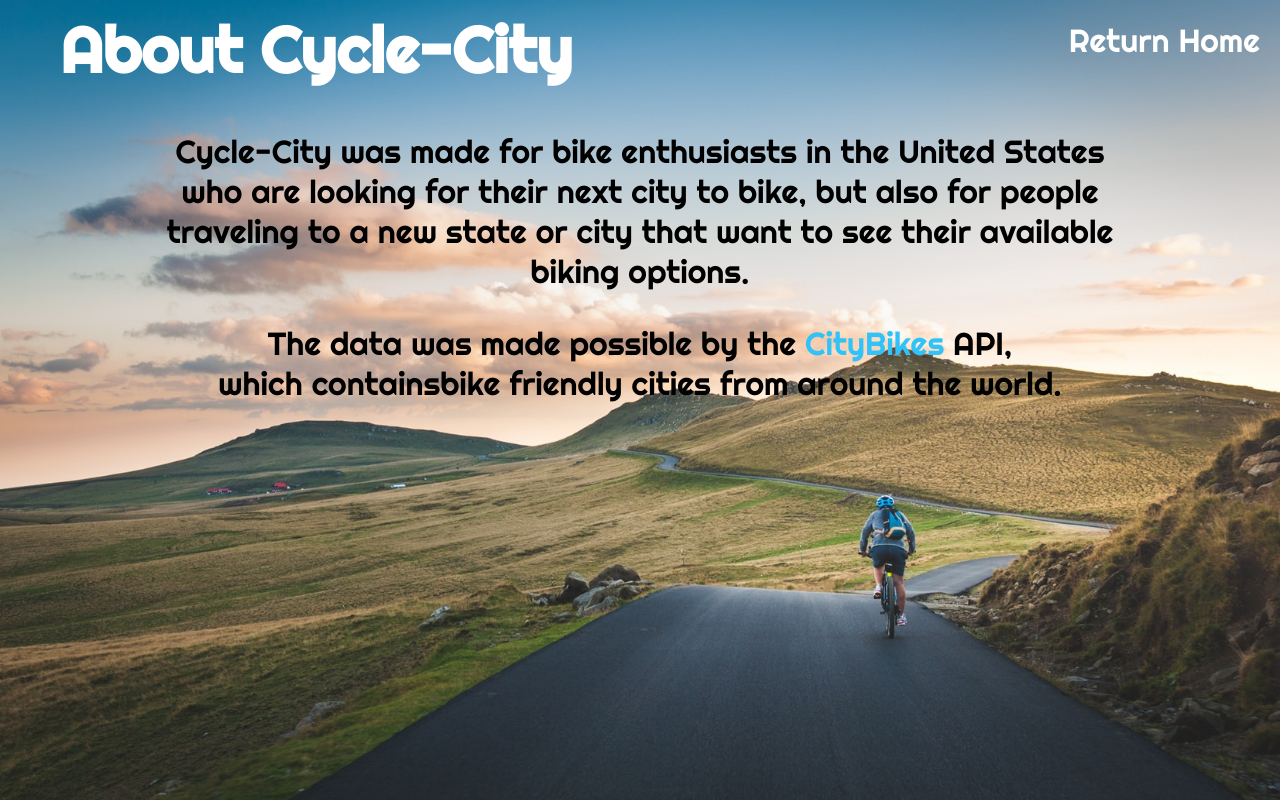
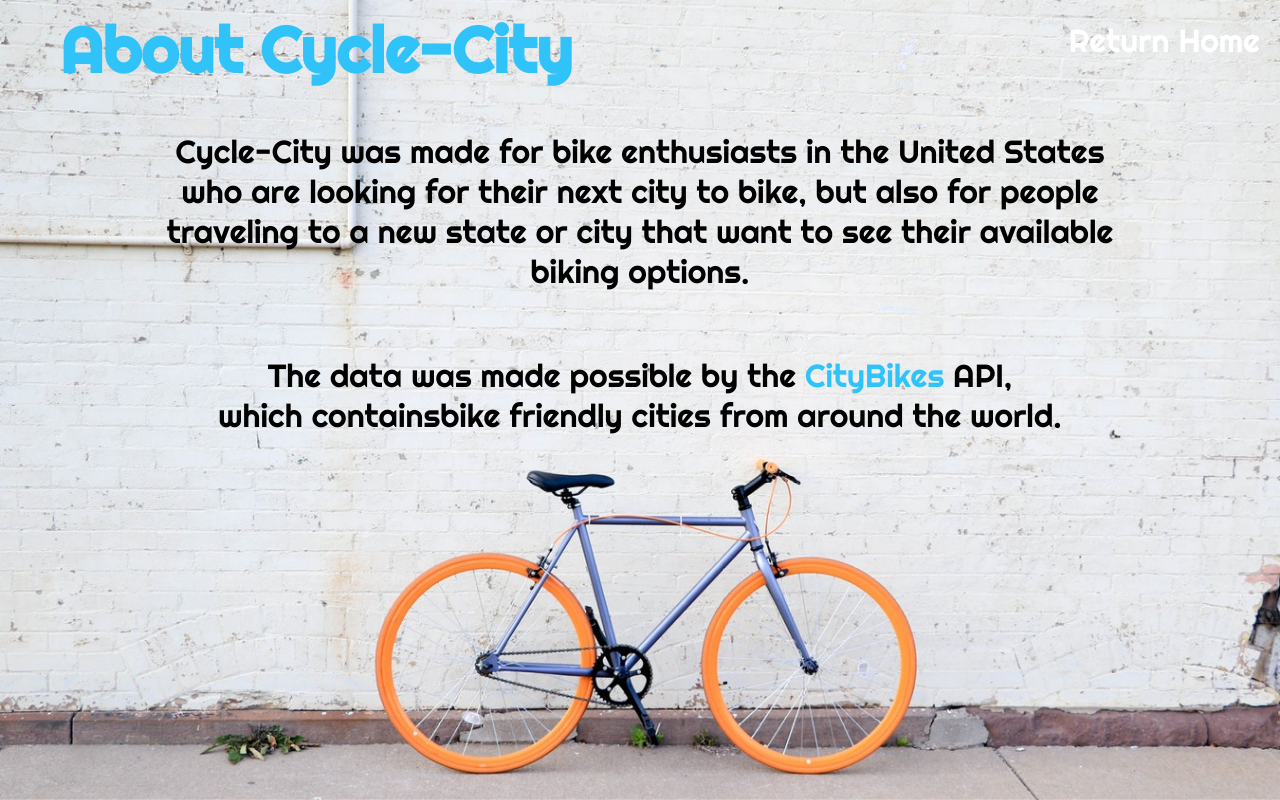
Before and after one commit to saadricklamar/cycle-city, a React (Create React App) app: page /About in a window 1280 px wide. Built offline with nearby package versions, Linux system fonts and the light colour scheme.

Commit message:
Connect bike paths to redux

```diff
--- a/package.json
+++ b/package.json
@@ -13,7 +13,8 @@
     "react-router-dom": "^5.0.0",
     "react-scripts": "3.0.1",
     "redux": "^4.0.1",
-    "redux-devtools-extension": "^2.13.8"
+    "redux-devtools-extension": "^2.13.8",
+    "redux-thunk": "^2.3.0"
   },
   "scripts": {
     "start": "react-scripts start",
--- a/src/actions/index.js
+++ b/src/actions/index.js
@@ -0,0 +1,6 @@
+export const addBikePaths = bikePaths =>  {
+    return {
+        type: 'ADD_BIKE_PATHS',
+        bikePaths
+    }
+}
--- a/src/components/About/About.js
+++ b/src/components/About/About.js
@@ -6,7 +6,7 @@ const About = () => {
     return (
         <div className='about'>
             <header>
-                <h1>About Cycle-City</h1>
+                <h1 className='About'>About Cycle-City</h1>
                 <Link className='return-home' to="/">
                     Return Home
                 </Link>
--- a/src/components/About/About.scss
+++ b/src/components/About/About.scss
@@ -10,6 +10,9 @@ a {
     }
 }
 
+.About {
+    color: #30C3FA;
+}
 .return-home {
     margin: 20px 20px;
     font-size: 2rem;
@@ -20,3 +23,13 @@ a {
         cursor: pointer;
     }
 }
+
+.about {
+    text-align: center;
+    background: url(../../images/about-page.jpeg) no-repeat center center fixed;
+    -webkit-background-size: cover;
+    -moz-background-size: cover;
+    -o-background-size: cover;
+    background-size: cover;
+    height: 100vh;
+}
--- a/src/components/Home/Home.js
+++ b/src/components/Home/Home.js
@@ -2,12 +2,14 @@ import React, { Component } from 'react';
 import Search from '../../components/Search/Search';
 import './Home.scss';
 import { Route, Switch, Link, Redirect } from "react-router-dom";
+import { connect } from 'react-redux';
+import { addBikePaths } from '../../actions';
+
 
 class Home extends Component {
     constructor() {
       super()
       this.state = {
-        bikePaths: [],
         error: ''
       }
     }
@@ -17,13 +19,14 @@ class Home extends Component {
       const bikePathsURL = 'http://api.citybik.es/v2/networks';
       fetch(bikePathsURL)
         .then(response => response.json())
-        .then(results => this.setState({bikePaths: results.networks}))
+        .then(results => this.props.addPath(results.networks))
         .catch(err => this.setState({error: err}))
     }
 
 
 
     render() {
+      console.log(this.state.bikePaths)
     return (
       <div className="home">
         <header>
@@ -37,10 +40,15 @@ class Home extends Component {
             </Link>
           </nav>
         </header>
-        <Search/>
+        <Search cities={this.state.bikePaths}/>
       </div>
     );
     }
   }
 
-  export default Home;
+
+export const mapDispatchToProps = dispatch => ({
+  addPath: obj => dispatch(addBikePaths(obj))
+})
+
+export default connect(null, mapDispatchToProps)(Home)
--- a/src/components/Home/Home.scss
+++ b/src/components/Home/Home.scss
@@ -1,10 +1,11 @@
-body {
+.home {
     text-align: center;
     background: url(../../images/home-page.jpeg) no-repeat center center fixed;
     -webkit-background-size: cover;
     -moz-background-size: cover;
     -o-background-size: cover;
     background-size: cover;
+    height: 100vh;
 }
 
 header {
@@ -35,3 +36,8 @@ header {
         }
       }
   }
+
+h3 {
+  padding-top: 300px;
+  color: black;
+}
--- a/src/components/Search/Search.js
+++ b/src/components/Search/Search.js
@@ -2,8 +2,8 @@ import React, {Component} from 'react';
 import './Search.scss';
 
 class Search extends Component {
-    constructor() {
-        super()
+    constructor(props) {
+        super(props)
         this.state = {
 
         }
@@ -11,8 +11,13 @@ class Search extends Component {
 
 
 
+    submit = (e) => {
+     console.log(e.target)
+    }
 
-
+    change = (e) => {
+        console.log(e.target.value)
+    }
 
 
 
@@ -23,10 +28,12 @@ class Search extends Component {
         return (
         <div>
             <div className='search-box'>
-            <input className='search-text' type='text' name='' placeholder='Find your state'/>
-            <a className='search-btn' href='#'>
-                <i class="fas fa-search"></i>
-            </a>
+            <input onChange={this.change} className='search-text' type='text' name='' placeholder='Find your city'/>
+            <button onClick={this.submit} className='search-btn'>
+            {/* <a className='search-btn'> */}
+             <i className="fas fa-search"></i>
+            {/* </a> */}
+            </button>
             </div>
         </div>
         )
--- a/src/components/Search/Search.scss
+++ b/src/components/Search/Search.scss
@@ -7,6 +7,7 @@
     height: 40px;
     border-radius: 40px;
     padding: 10px;
+    cursor: pointer;
     &:hover > .search-text {
         width: 240px;
         padding: 0 6px;
@@ -22,12 +23,17 @@
         width: 40px;
         height: 40px;
         border-radius: 50%;
+        border: none;
         background: #4E6067;
         background: #30C3FA;
         display: flex;
         justify-content: center;
         align-items: center;
         transition: 0.4s;
+        cursor: pointer;
+        i {
+            font-size: 20px;
+        }
     }
 
     .search-text {
@@ -41,6 +47,11 @@
         transition: 0.4s;
         line-height: 40px;
         width: 0;
+        cursor: pointer;
     }
 
 }
+
+p {
+    display: inline-block
+}
--- a/src/index.js
+++ b/src/index.js
@@ -4,11 +4,23 @@ import './index.css';
 import App from './containers/App/App';
 import * as serviceWorker from './serviceWorker';
 import { BrowserRouter, Route } from "react-router-dom";
+import { Provider } from 'react-redux';
+import { createStore, applyMiddleware } from 'redux';
+import rootReducer from '../src/reducers';
+import thunk from "redux-thunk";
+import { composeWithDevTools } from "redux-devtools-extension";
+
+const store = createStore(
+    rootReducer,
+    composeWithDevTools(applyMiddleware(thunk))
+);
 
 ReactDOM.render(
-    <BrowserRouter>
-        <Route path="/" component={App}/>
-    </BrowserRouter>,
+    <Provider store={ store }>
+        <BrowserRouter>
+            <Route path="/" component={App}/>
+        </BrowserRouter>
+    </Provider>,
     document.getElementById('root')
 );
 
--- /dev/null
+++ b/src/reducers/bikePathReducer.js
@@ -0,0 +1,12 @@
+const bikePaths = (state = [], action) => {
+    switch (action.type) {
+        case 'ADD_BIKE_PATHS':
+            console.log(state)
+            return [...action.bikePaths]
+        default:
+            return state;
+    }
+}
+
+
+export default bikePaths;
--- a/src/reducers/index.js
+++ b/src/reducers/index.js
@@ -0,0 +1,9 @@
+import { combineReducers } from 'redux';
+import bikePathReducer from './bikePathReducer';
+
+
+const rootReducer = combineReducers({
+    bikePathReducer
+})
+
+export default rootReducer;
```
Also changed, not shown: src/images/bike.jpeg (added), 1 other file (tests, documents, lock files or other folders).
